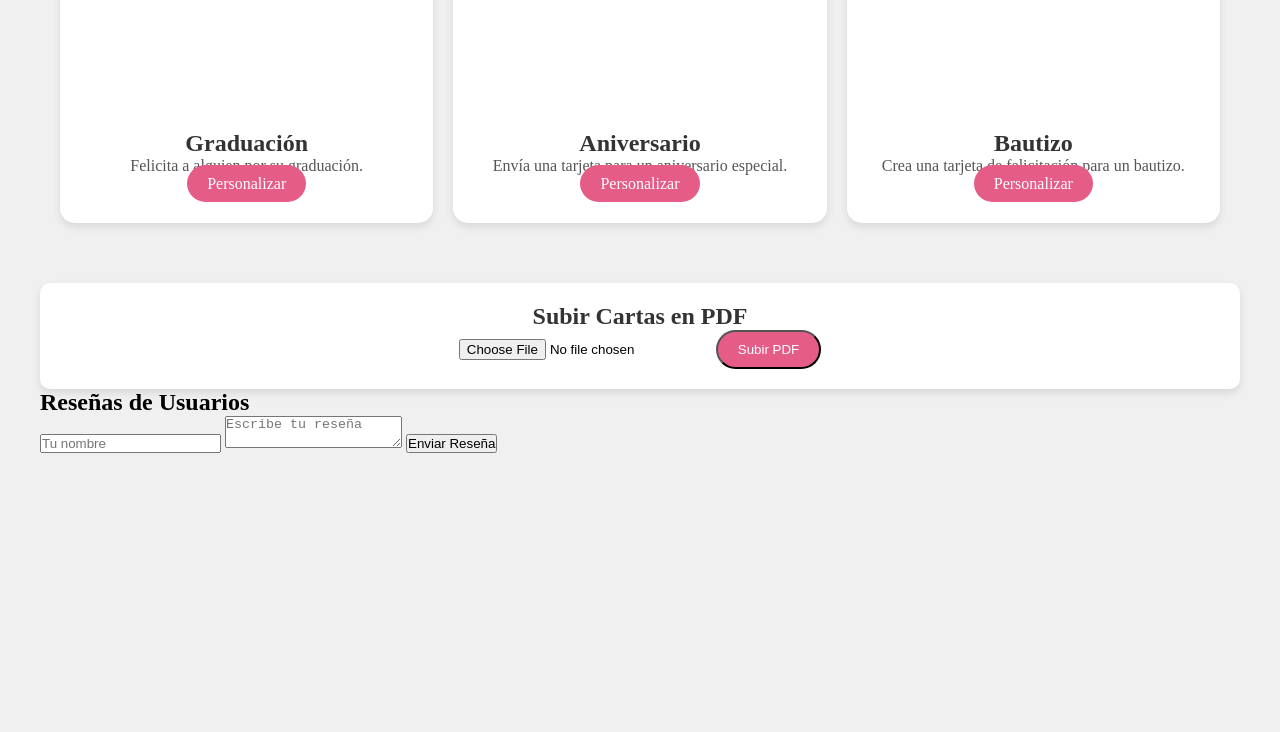
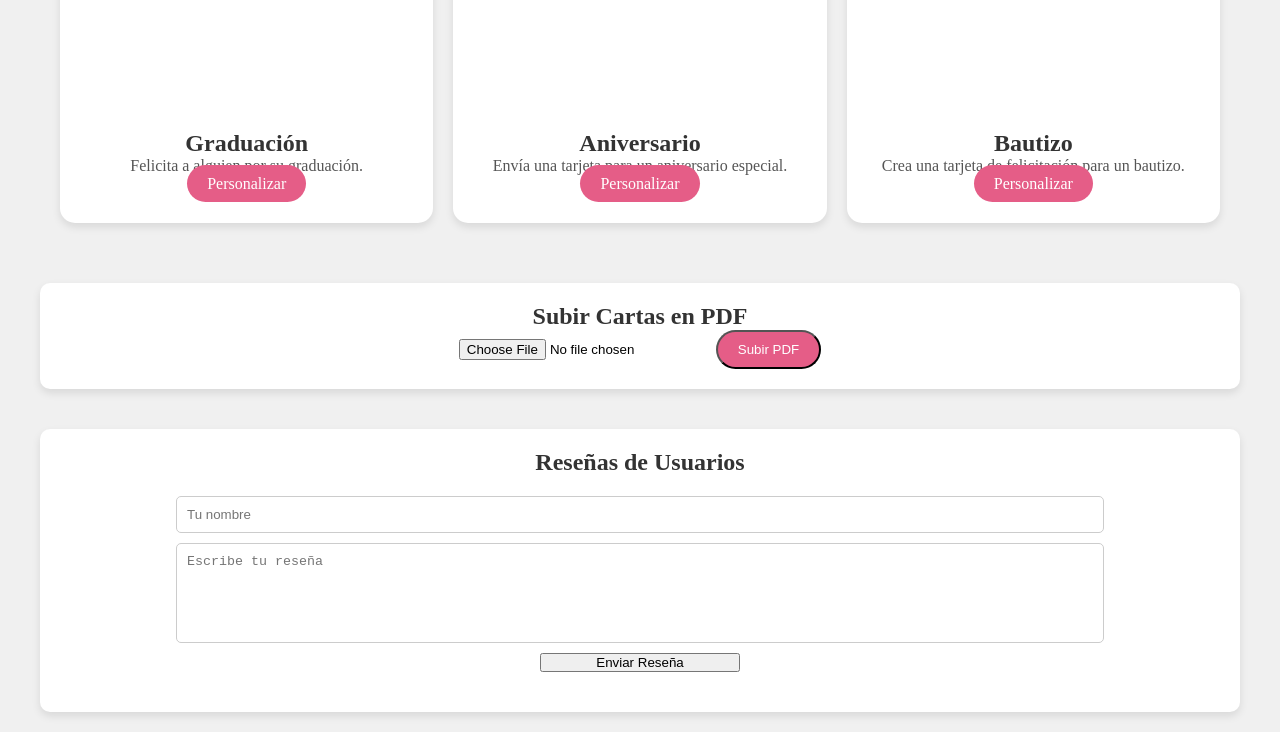
Before and after one commit to mangel322/PROYECTO.github.io, a plain HTML site: page index.html in a window 1280 px wide. Shown: the part 1102-1834 px from the top of the page. Before the commit the page ends 1575 px from the top, so only its background shows below. Drawn offline with Linux system fonts and the light colour scheme.

Commit message:
Update styles.css

```diff
--- a/styles.css
+++ b/styles.css
@@ -1,4 +1,3 @@
-
 /* Reset básico */
 * {
     margin: 0;
@@ -172,3 +171,47 @@ body {
 .upload-section .btn:hover {
     background: #ff5858;
 }
+
+/* Sección para reseñas */
+.reviews-section {
+    margin-top: 40px;
+    text-align: center;
+    background: #fff;
+    padding: 20px;
+    border-radius: 10px;
+    box-shadow: 0 4px 8px rgba(0, 0, 0, 0.1);
+}
+
+.reviews-section h2 {
+    color: #333;
+    margin-bottom: 20px;
+}
+
+.reviews-section form {
+    display: flex;
+    flex-direction: column;
+    align-items: center;
+    margin-bottom: 20px;
+}
+
+.reviews-section input, .reviews-section textarea {
+    width: 80%;
+    margin-bottom: 10px;
+    padding: 10px;
+    border-radius: 5px;
+    border: 1px solid #ccc;
+}
+
+.reviews-section textarea {
+    resize: none;
+    height: 100px;
+}
+
+.reviews-section .btn {
+    width: 200px;
+}
+
+/* Contenedor de reseñas */
+#reviews-container {
+    margin-top: 20px;
+}
```
